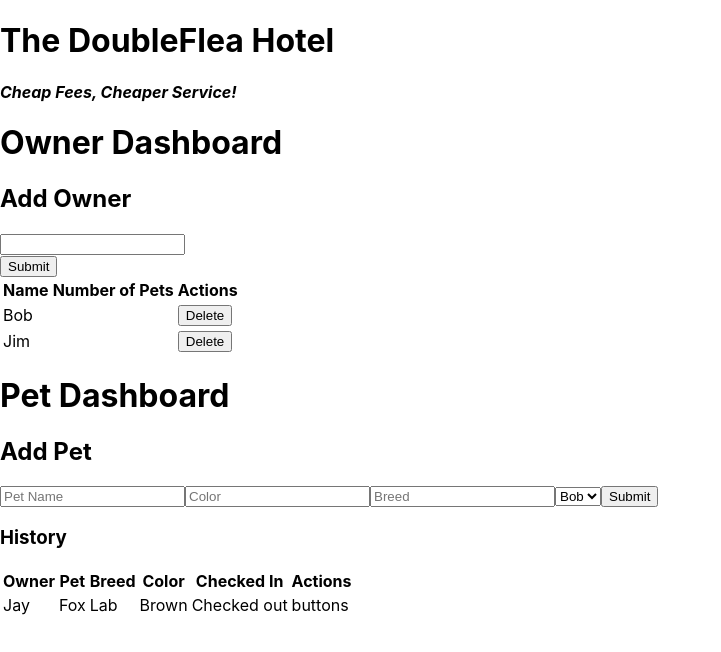
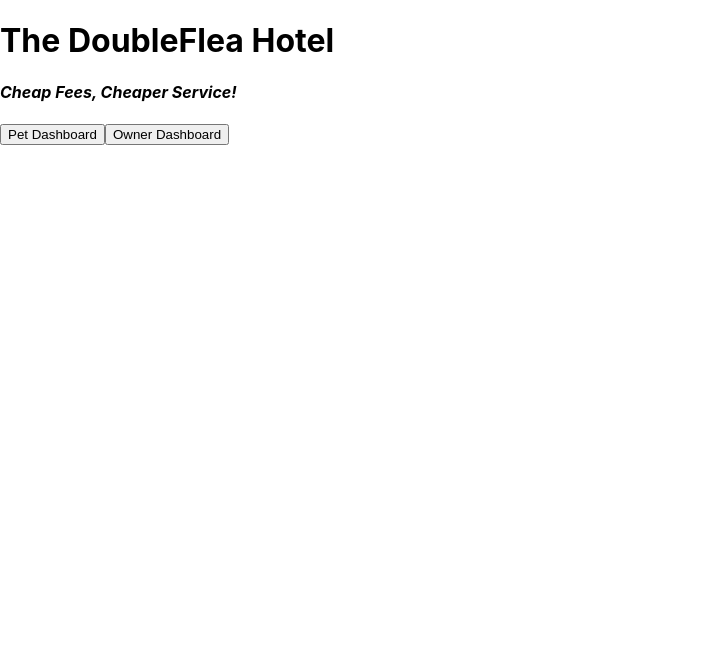
Before and after one commit to rowanasmith/pet-hotel-java, a React (Create React App) app: page /#/ in a window 1280 px wide. Shown: the top 652 px of the page, without its empty margins (0-721 px from the left). Built offline with nearby package versions, Linux system fonts and the light colour scheme.

Commit message:
routes take user to pet and owner dashboards, deleteOwnerSaga

```diff
--- a/src/components/App/App.js
+++ b/src/components/App/App.js
@@ -1,4 +1,5 @@
 import React from 'react';
+import {HashRouter as Router, Route } from 'react-router-dom';
 import './App.css';
 import Header from "../Header/Header";
 import PetDashboard from '../PetDashboard/PetDashboard';
@@ -6,13 +7,16 @@ import OwnerDashboard from '../OwnerDashboard/OwnerDashboard';
 
 function App() {
   return (
-    <div >
+    <Router>
+      <Header />
 
-      <Header />
-      <OwnerDashboard />
-      <PetDashboard />
+      <div >
+        <Route path="/owner-dashboard" component={OwnerDashboard} />
+        <Route path="/pet-dashboard" component={PetDashboard} />
 
-    </div>
+      </div>
+
+    </Router>
   );
 }
 
--- a/src/components/Header/Header.js
+++ b/src/components/Header/Header.js
@@ -1,17 +1,29 @@
 import React, { Component } from 'react';
+import { withRouter } from 'react-router-dom';
 
 class Header extends Component {
+
+  petPath = () => {
+    this.props.history.push('/pet-dashboard');
+  }
+
+  ownerPath = () => {
+    this.props.history.push('/owner-dashboard');
+  }
 
    render() {
        return (
        <div className="App">
-       <header className="App-header">
-         <h1 className="App-title">The DoubleFlea Hotel</h1>
-         <h4><i>Cheap Fees, Cheaper Service!</i></h4>
-       </header>
+        <header className="App-header">
+          <h1 className="App-title">The DoubleFlea Hotel</h1>
+          <h4><i>Cheap Fees, Cheaper Service!</i></h4>
+        </header>
+
+        <button onClick={this.petPath} >Pet Dashboard</button>
+        <button onClick={this.ownerPath} >Owner Dashboard</button>
        </div>
        )
    }
 }
 
-export default Header;
+export default withRouter(Header);
--- a/src/components/OwnerList/ownerList.js
+++ b/src/components/OwnerList/ownerList.js
@@ -7,8 +7,9 @@ class OwnerList extends Component {
    this.props.dispatch({ type: 'GET_OWNERLIST', payload: this.props.reduxState.ownerReducer });
  }
 
- deleteOwner = () => {
+ deleteOwner = (id) => {
      console.log(`hit deleteOwner!`);
+     this.props.dispatch( {type: 'DELETE_OWNER', payload: id} );
  }
 
  render() {
@@ -39,7 +40,7 @@ class OwnerList extends Component {
                             {owner.pets}
                         </td>
                         <td>
-                        <button value={owner.id} onClick={this.deleteOwner()}>
+                        <button value={owner.id} onClick={this.deleteOwner(owner.id)}>
                             Delete
                         </button>
                         </td>
--- /dev/null
+++ b/src/redux/sagas/deleteOwnerSaga.js
@@ -0,0 +1,20 @@
+import axios from 'axios';
+import { put, takeLatest } from 'redux-saga/effects';
+
+function* deleteOwner(action){
+    try {
+        console.log( `DELETE owner with id from server.`, action );
+        yield axios.delete( `/api/owner/${action.payload}` ); // update route when available
+        yield put( {type: 'GET_OWNERLIST'} );
+    }
+    catch (error) {
+        console.log( `Couldn't delete owner.`, error );
+        alert( `Couldn't delete owner at this time. Try again later.`);
+    }
+}
+
+function* deleteOwnerSaga(){
+    yield takeLatest( 'DELETE_OWNER', deleteOwner );
+}
+
+export default deleteOwnerSaga;
--- a/src/redux/sagas/index.js
+++ b/src/redux/sagas/index.js
@@ -3,6 +3,7 @@ import addPetSaga from './addPetSaga';
 import getPetListSaga from './getPetListSaga';
 import addOwnerSaga from './addOwnerSaga';
 import getOwnerListSaga from './getOwnerListSaga';
+import deleteOwnerSaga from './deleteOwnerSaga';
 
 export default function* rootSaga() {
   yield all([
@@ -11,5 +12,6 @@ export default function* rootSaga() {
       getPetListSaga, // GET all pets from server
       addOwnerSaga, // POST new owner to server
       getOwnerListSaga, // GET all owners from server
+      deleteOwnerSaga, // DELETE owner by id
   ]);
 }
```
